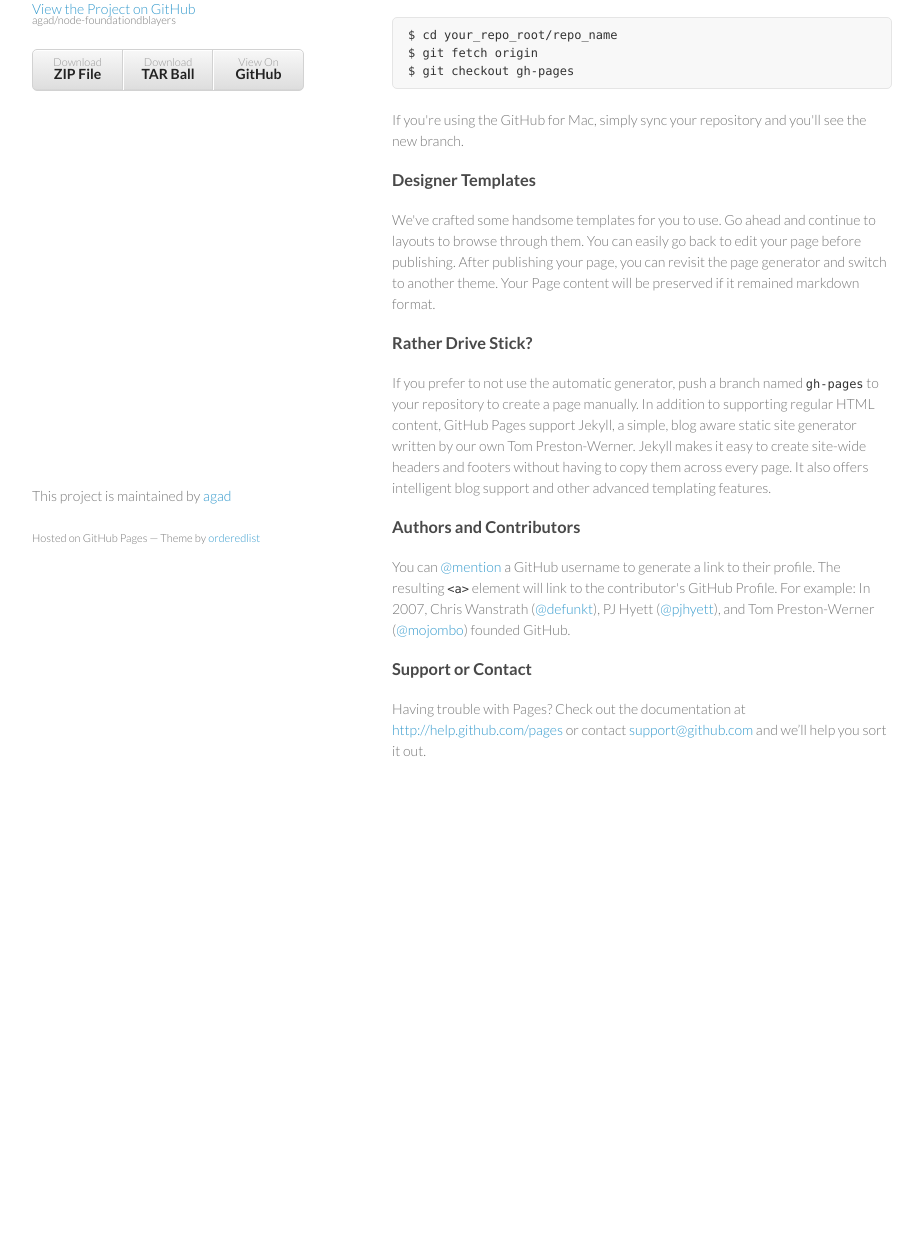
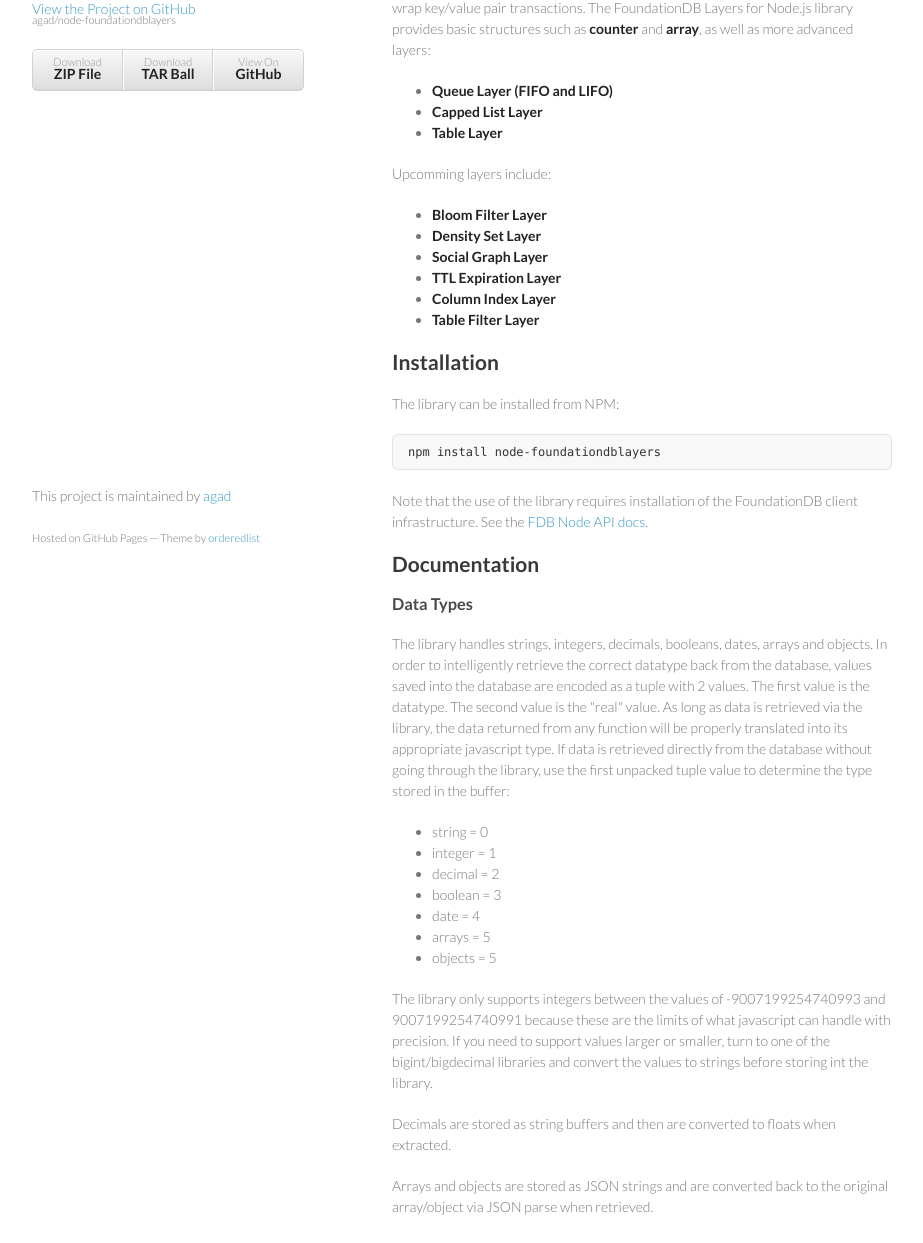
Before and after one commit to justmoon/node-foundationdblayers, a plain HTML site: page index.html in a window 1280 px wide. Shown: the part 183-1426 px from the top of the page, without its empty margins (178-1101 px from the left). Before the commit the page ends 1014 px from the top, so only its background shows below. Drawn offline with Linux system fonts and the light colour scheme.

```diff
--- a/index.html
+++ b/index.html
@@ -28,32 +28,61 @@
         </ul>
       </header>
       <section>
-        <h3>Welcome to GitHub Pages.</h3>
+        <h3>FoundationDB Layers for Node.js</h3>
 
-<p>This automatic page generator is the easiest way to create beautiful pages for all of your projects. Author your page content here using GitHub Flavored Markdown, select a template crafted by a designer, and publish. After your page is generated, you can check out the new branch:</p>
+<p>This library offers a set of layers to use with the <a href="http://www.foundationdb.com/">FoundationDB database</a>.  FoundationDB
+is an interesting, new noSQL variant that combines true ACID transactions across server instances and multiple key/value pairs.
+In order to take full advantage of the FoundationDB paradigm, the developer must create layers that wrap key/value pair transactions.
+The FoundationDB Layers for Node.js library provides basic structures such as <strong>counter</strong> and <strong>array</strong>, as well as more advanced layers:</p>
 
-<pre><code>$ cd your_repo_root/repo_name
-$ git fetch origin
-$ git checkout gh-pages
+<ul>
+<li><strong>Queue Layer (FIFO and LIFO)</strong></li>
+<li><strong>Capped List Layer</strong></li>
+<li><strong>Table Layer</strong></li>
+</ul><p>Upcomming layers include:</p>
+
+<ul>
+<li><strong>Bloom Filter Layer</strong></li>
+<li><strong>Density Set Layer</strong></li>
+<li><strong>Social Graph Layer</strong></li>
+<li><strong>TTL Expiration Layer</strong></li>
+<li><strong>Column Index Layer</strong></li>
+<li><strong>Table Filter Layer</strong></li>
+</ul><h2>Installation</h2>
+
+<p>The library can be installed from NPM:</p>
+
+<pre><code>npm install node-foundationdblayers
 </code></pre>
 
-<p>If you're using the GitHub for Mac, simply sync your repository and you'll see the new branch.</p>
+<p>Note that the use of the library requires installation of the FoundationDB client infrastructure.  See the <a href="http://www.foundationdb.com/documentation/beta1/api-node.html">FDB Node API
+docs</a>.</p>
 
-<h3>Designer Templates</h3>
+<h2>Documentation</h2>
 
-<p>We've crafted some handsome templates for you to use. Go ahead and continue to layouts to browse through them. You can easily go back to edit your page before publishing. After publishing your page, you can revisit the page generator and switch to another theme. Your Page content will be preserved if it remained markdown format.</p>
+<h3>Data Types</h3>
 
-<h3>Rather Drive Stick?</h3>
+<p>The library handles strings, integers, decimals, booleans, dates, arrays and objects.  In order to intelligently retrieve
+the correct datatype back from the database, values saved into the database are encoded as a tuple with 2 values.  The first
+value is the datatype.  The second value is the "real" value.  As long as data is retrieved via the library, the data returned
+from any function will be properly translated into its appropriate javascript type.  If data is retrieved directly from the
+database without going through the library, use the first unpacked tuple value to determine the type stored in the buffer:</p>
 
-<p>If you prefer to not use the automatic generator, push a branch named <code>gh-pages</code> to your repository to create a page manually. In addition to supporting regular HTML content, GitHub Pages support Jekyll, a simple, blog aware static site generator written by our own Tom Preston-Werner. Jekyll makes it easy to create site-wide headers and footers without having to copy them across every page. It also offers intelligent blog support and other advanced templating features.</p>
+<ul>
+<li>string = 0</li>
+<li>integer = 1</li>
+<li>decimal = 2</li>
+<li>boolean = 3</li>
+<li>date = 4</li>
+<li>arrays = 5</li>
+<li>objects = 5</li>
+</ul><p>The library only supports integers between the values of -9007199254740993 and 9007199254740991 because these
+are the limits of what javascript can handle with precision.  If you need to support values larger or smaller, turn to
+one of the bigint/bigdecimal libraries and convert the values to strings before storing int the library.</p>
 
-<h3>Authors and Contributors</h3>
+<p>Decimals are stored as string buffers and then are converted to floats when extracted.</p>
 
-<p>You can <a href="https://github.com/blog/821" class="user-mention">@mention</a> a GitHub username to generate a link to their profile. The resulting <code>&lt;a&gt;</code> element will link to the contributor's GitHub Profile. For example: In 2007, Chris Wanstrath (<a href="https://github.com/defunkt" class="user-mention">@defunkt</a>), PJ Hyett (<a href="https://github.com/pjhyett" class="user-mention">@pjhyett</a>), and Tom Preston-Werner (<a href="https://github.com/mojombo" class="user-mention">@mojombo</a>) founded GitHub.</p>
-
-<h3>Support or Contact</h3>
-
-<p>Having trouble with Pages? Check out the documentation at <a href="http://help.github.com/pages">http://help.github.com/pages</a> or contact <a href="mailto:support@github.com">support@github.com</a> and we’ll help you sort it out.</p>
+<p>Arrays and objects are stored as JSON strings and are converted back to the original array/object via JSON parse when retrieved.</p>
       </section>
       <footer>
         <p>This project is maintained by <a href="https://github.com/agad">agad</a></p>
```
Also changed, not shown: params.json (+1 -1 lines).
